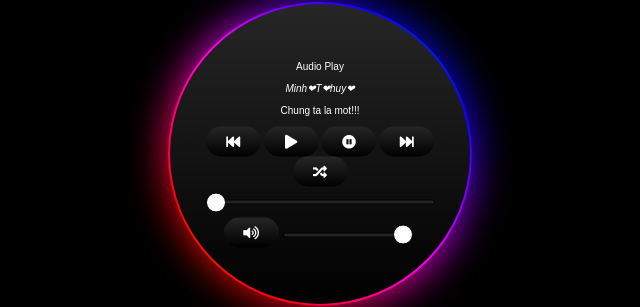
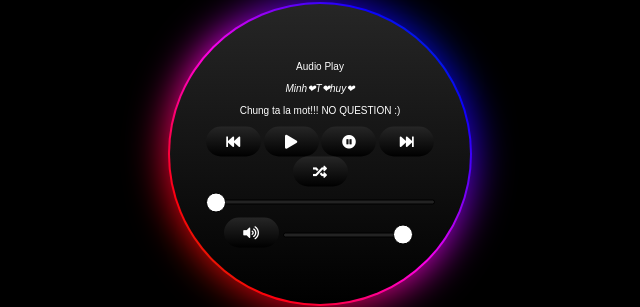
Before and after one commit to douchuis/MinhThuy, a website: page index.html in a window 1280 px wide. Both pictures are taken after a click on the button 611 px from the left and 1404 px from the top of the page. Shown: the part 1268-1575 px from the top of the page, 320-960 px from the left. Drawn offline with Linux system fonts and the light colour scheme; a web font is replaced by a local one.

Commit message:
fix some music

```diff
--- a/index.html
+++ b/index.html
@@ -61,12 +61,12 @@
         ];
 
         var listSongName = [
-            "Anh se cuoi em",
-            "Em la dai duong cua anh",
-            "Dau bac chan long",
-            "Chi co em !!!",
-            "tinh yeu nolimit",
-            "Chung ta la mot!!!"
+            "Anh se cuoi em hihihi :) ",
+            "Em la dai duong cua anh !!! SURE",
+            "Dau bac chan long !!! SURE luon",
+            "Chi co em !!! ONLY ONE",
+            "tinh yeu nolimit !!! OF COURSE :) ",
+            "Chung ta la mot!!! NO QUESTION :)"
 
         ];
 
@@ -113,6 +113,14 @@
         function play() {
             song.play();
             myFunction(x);
+            song.addEventListener('ended', function () {
+                this.currentTime = 0;
+                x = Math.floor((Math.random() * (nbList)));
+                song.src = listSong[x];
+                song.play();
+                myFunction(x);
+            },false);
+            song.play();
         }
 
         // play random
```
